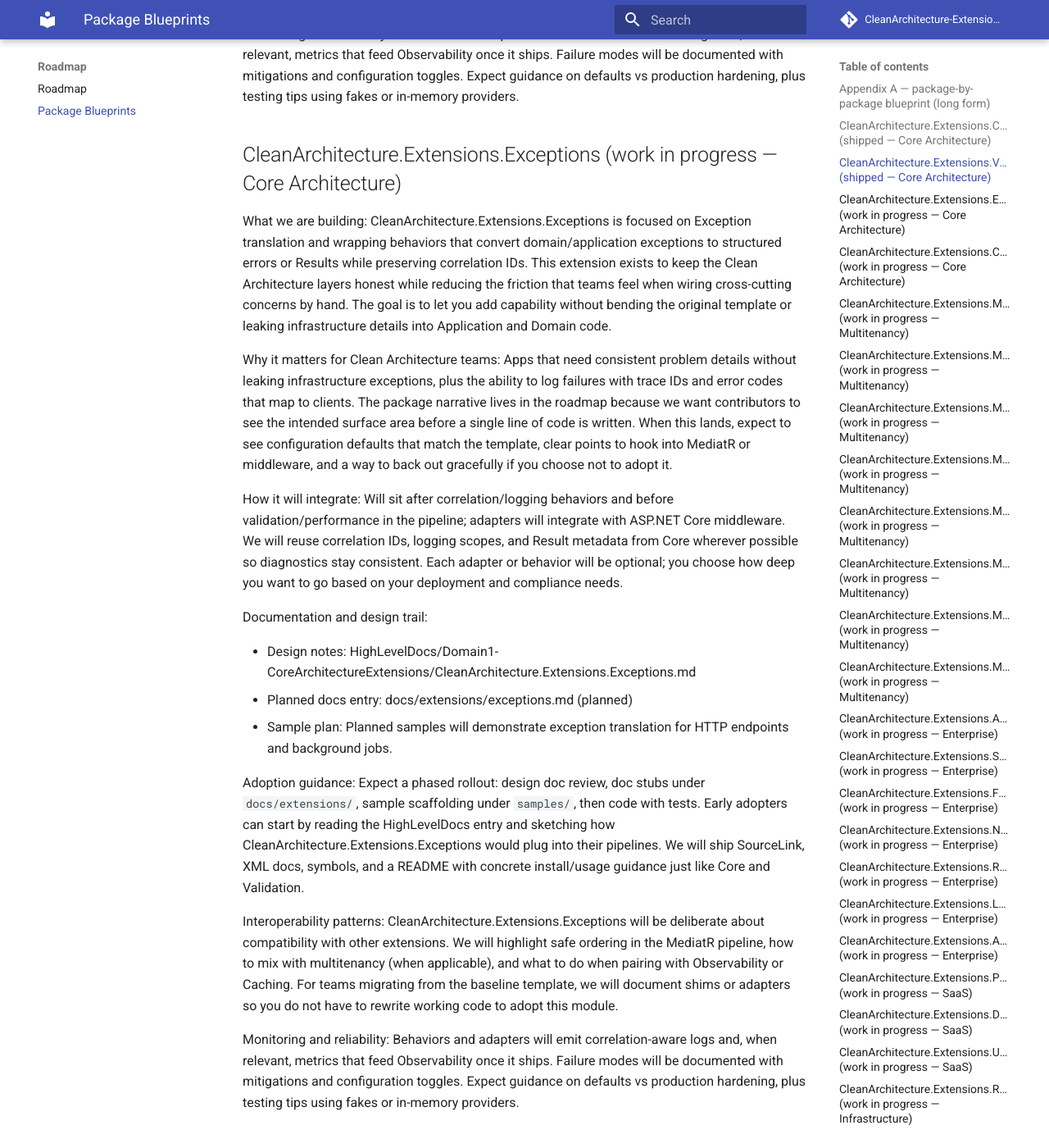
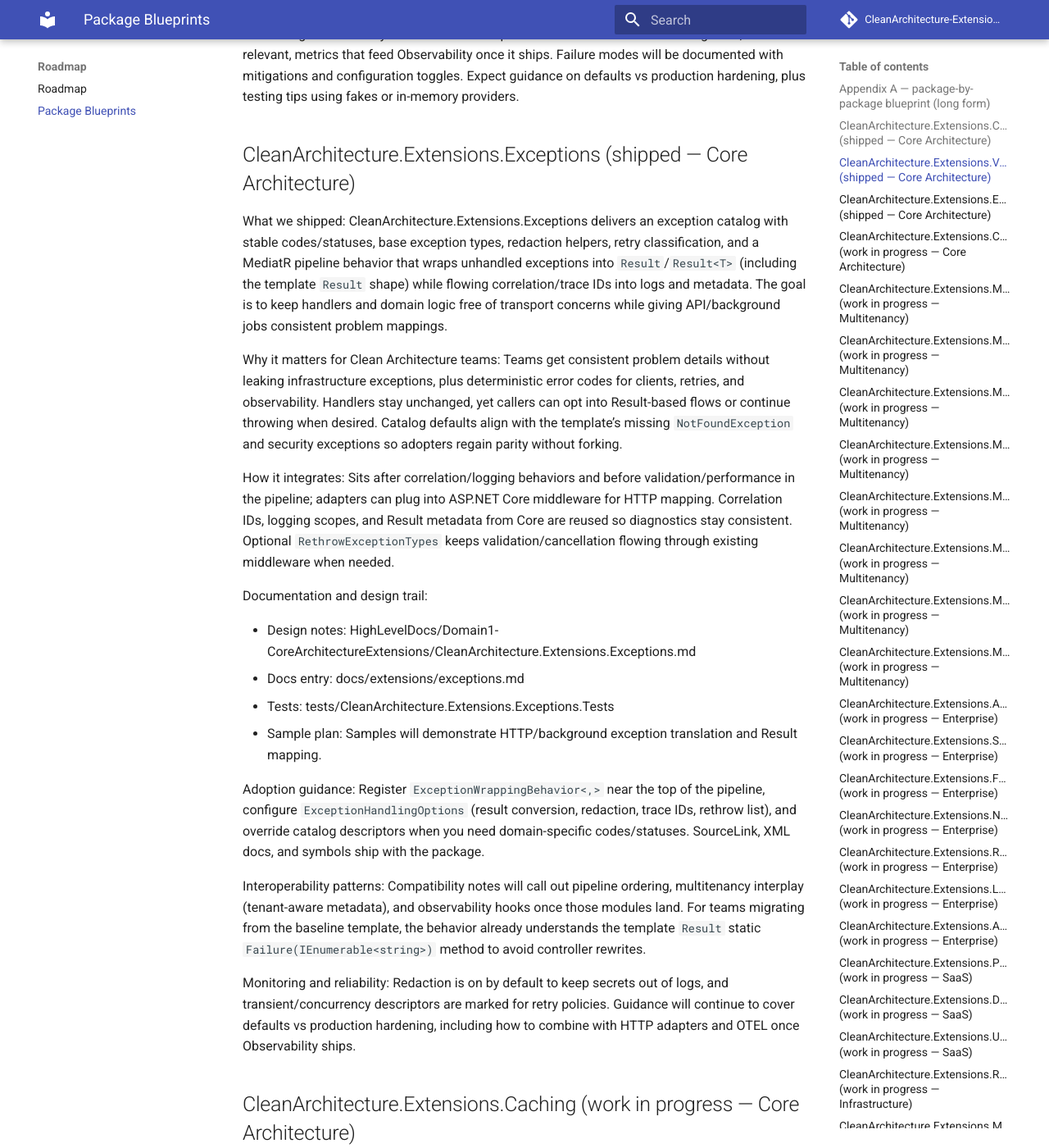
Before and after one commit to CleanArchitecture-Extensions/CleanArchitecture.Extensions, an MkDocs documentation site: the page built from docs/roadmap/package-blueprints.md, in a window 1280 px wide and 1400 px high, scrolled down 2636 px. Shown: the whole window at 82% size. Built offline with MkDocs 1.6.1 and Material for MkDocs 9.7.7, drawn with Linux system fonts in a browser that asks for light colours; comment, search, counter and statistics services are not loaded; some of the changed text lies outside the part shown.

Commit message:
Feature/last touches (#8)
* Update validation.md

* Update validation.md

* Preserve exception messages and update concurrency defaults

ExceptionCatalog now uses the message from the application exception if provided, instead of always using the catalog descriptor message. The default severity and transience for ConcurrencyException have been updated to Warning and true, respectively. Corresponding tests have been added to verify these behaviors.

* Add Exceptions extension docs and update roadmap

Introduces documentation for the new CleanArchitecture.Extensions.Exceptions package, including usage, configuration, and integration details. Updates the extensions index, main docs, and roadmap to reflect that Exceptions is now shipped (preview), and revises package blueprints to describe its shipped status, features, and adoption guidance.

```diff
--- a/docs/roadmap/package-blueprints.md
+++ b/docs/roadmap/package-blueprints.md
@@ -54,31 +54,32 @@
 Monitoring and reliability:
 Behaviors and adapters will emit correlation-aware logs and, when relevant, metrics that feed Observability once it ships. Failure modes will be documented with mitigations and configuration toggles. Expect guidance on defaults vs production hardening, plus testing tips using fakes or in-memory providers.
 
-## CleanArchitecture.Extensions.Exceptions (work in progress — Core Architecture) {#cleanarchitectureextensionsexceptions}
+## CleanArchitecture.Extensions.Exceptions (shipped — Core Architecture) {#cleanarchitectureextensionsexceptions}
 
-What we are building:
-CleanArchitecture.Extensions.Exceptions is focused on Exception translation and wrapping behaviors that convert domain/application exceptions to structured errors or Results while preserving correlation IDs. This extension exists to keep the Clean Architecture layers honest while reducing the friction that teams feel when wiring cross-cutting concerns by hand. The goal is to let you add capability without bending the original template or leaking infrastructure details into Application and Domain code.
+What we shipped:
+CleanArchitecture.Extensions.Exceptions delivers an exception catalog with stable codes/statuses, base exception types, redaction helpers, retry classification, and a MediatR pipeline behavior that wraps unhandled exceptions into `Result`/`Result<T>` (including the template `Result` shape) while flowing correlation/trace IDs into logs and metadata. The goal is to keep handlers and domain logic free of transport concerns while giving API/background jobs consistent problem mappings.
 
 Why it matters for Clean Architecture teams:
-Apps that need consistent problem details without leaking infrastructure exceptions, plus the ability to log failures with trace IDs and error codes that map to clients. The package narrative lives in the roadmap because we want contributors to see the intended surface area before a single line of code is written. When this lands, expect to see configuration defaults that match the template, clear points to hook into MediatR or middleware, and a way to back out gracefully if you choose not to adopt it.
+Teams get consistent problem details without leaking infrastructure exceptions, plus deterministic error codes for clients, retries, and observability. Handlers stay unchanged, yet callers can opt into Result-based flows or continue throwing when desired. Catalog defaults align with the template’s missing `NotFoundException` and security exceptions so adopters regain parity without forking.
 
-How it will integrate:
-Will sit after correlation/logging behaviors and before validation/performance in the pipeline; adapters will integrate with ASP.NET Core middleware. We will reuse correlation IDs, logging scopes, and Result metadata from Core wherever possible so diagnostics stay consistent. Each adapter or behavior will be optional; you choose how deep you want to go based on your deployment and compliance needs.
+How it integrates:
+Sits after correlation/logging behaviors and before validation/performance in the pipeline; adapters can plug into ASP.NET Core middleware for HTTP mapping. Correlation IDs, logging scopes, and Result metadata from Core are reused so diagnostics stay consistent. Optional `RethrowExceptionTypes` keeps validation/cancellation flowing through existing middleware when needed.
 
 Documentation and design trail:
 
 - Design notes: HighLevelDocs/Domain1-CoreArchitectureExtensions/CleanArchitecture.Extensions.Exceptions.md
-- Planned docs entry: docs/extensions/exceptions.md (planned)
-- Sample plan: Planned samples will demonstrate exception translation for HTTP endpoints and background jobs.
+- Docs entry: docs/extensions/exceptions.md
+- Tests: tests/CleanArchitecture.Extensions.Exceptions.Tests
+- Sample plan: Samples will demonstrate HTTP/background exception translation and Result mapping.
 
 Adoption guidance:
-Expect a phased rollout: design doc review, doc stubs under `docs/extensions/`, sample scaffolding under `samples/`, then code with tests. Early adopters can start by reading the HighLevelDocs entry and sketching how CleanArchitecture.Extensions.Exceptions would plug into their pipelines. We will ship SourceLink, XML docs, symbols, and a README with concrete install/usage guidance just like Core and Validation.
+Register `ExceptionWrappingBehavior<,>` near the top of the pipeline, configure `ExceptionHandlingOptions` (result conversion, redaction, trace IDs, rethrow list), and override catalog descriptors when you need domain-specific codes/statuses. SourceLink, XML docs, and symbols ship with the package.
 
 Interoperability patterns:
-CleanArchitecture.Extensions.Exceptions will be deliberate about compatibility with other extensions. We will highlight safe ordering in the MediatR pipeline, how to mix with multitenancy (when applicable), and what to do when pairing with Observability or Caching. For teams migrating from the baseline template, we will document shims or adapters so you do not have to rewrite working code to adopt this module.
+Compatibility notes will call out pipeline ordering, multitenancy interplay (tenant-aware metadata), and observability hooks once those modules land. For teams migrating from the baseline template, the behavior already understands the template `Result` static `Failure(IEnumerable<string>)` method to avoid controller rewrites.
 
 Monitoring and reliability:
-Behaviors and adapters will emit correlation-aware logs and, when relevant, metrics that feed Observability once it ships. Failure modes will be documented with mitigations and configuration toggles. Expect guidance on defaults vs production hardening, plus testing tips using fakes or in-memory providers.
+Redaction is on by default to keep secrets out of logs, and transient/concurrency descriptors are marked for retry policies. Guidance will continue to cover defaults vs production hardening, including how to combine with HTTP adapters and OTEL once Observability ships.
 
 ## CleanArchitecture.Extensions.Caching (work in progress — Core Architecture) {#cleanarchitectureextensionscaching}
 
```
Also changed, not shown: docs/extensions/exceptions.md (added, +101 -0 lines), docs/extensions/index.md (+2 -1 lines), docs/extensions/validation.md (+13 -2 lines), docs/index.md (+7 -7 lines), docs/roadmap.md (+2 -2 lines), 4 other files.
